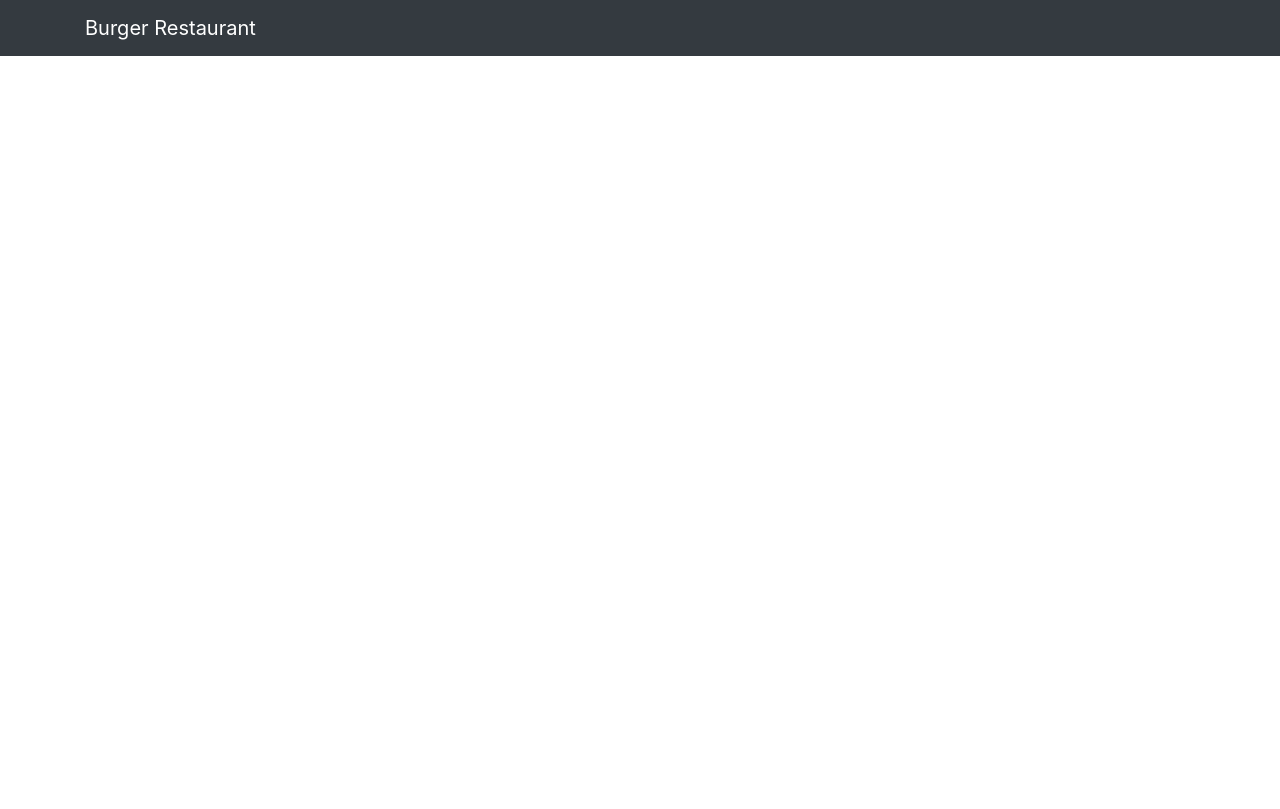
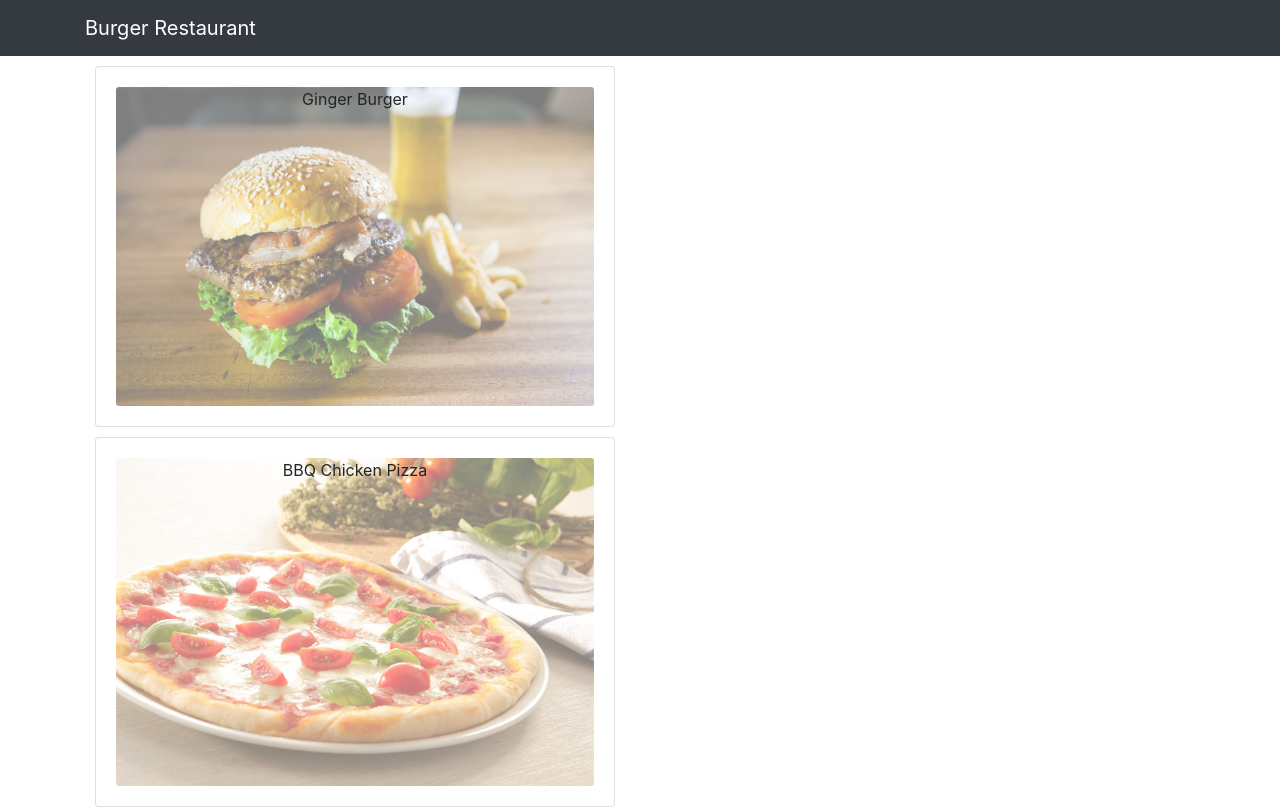
Before and after one commit to arr-atiq/react-burger-restaurant, a React (Create React App) app: page / in a window 1280 px wide. Shown: the top 809 px of the page. Built offline with nearby package versions, Linux system fonts and the light colour scheme.

Commit message:
designing menuItem

```diff
--- a/src/Components/body/MenuItem.js
+++ b/src/Components/body/MenuItem.js
@@ -1,9 +1,20 @@
 import React from 'react';
+import {Card, CardImg, CardImgOverlay, CardBody, CardTitle} from 'reactstrap';
 
 const MenuItem = props => {
     return(
         <div>
-
+            <Card style={{margin: "10px"}}>
+                <CardBody>
+                    <CardImg width= "100%"
+                    alt={props.dish.name}
+                    src={props.dish.image}
+                    style={{opacity: "0.5"}}/>
+                    <CardImgOverlay>
+                        <CardTitle>{props.dish.name}</CardTitle>
+                    </CardImgOverlay>
+                </CardBody>
+            </Card>
         </div>
     );
 }
```
Also changed, not shown: 1 other file (tests, documents, lock files or other folders).
